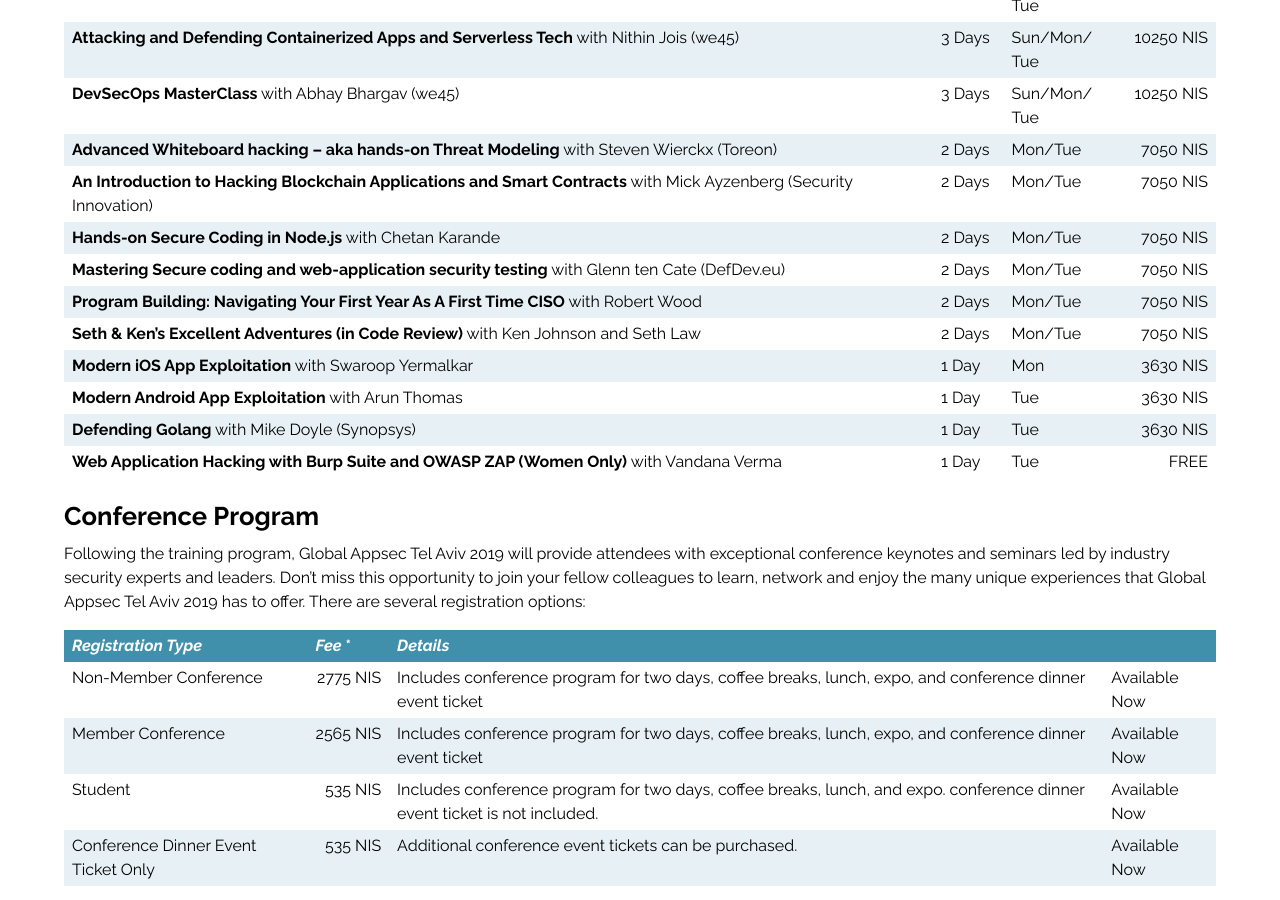
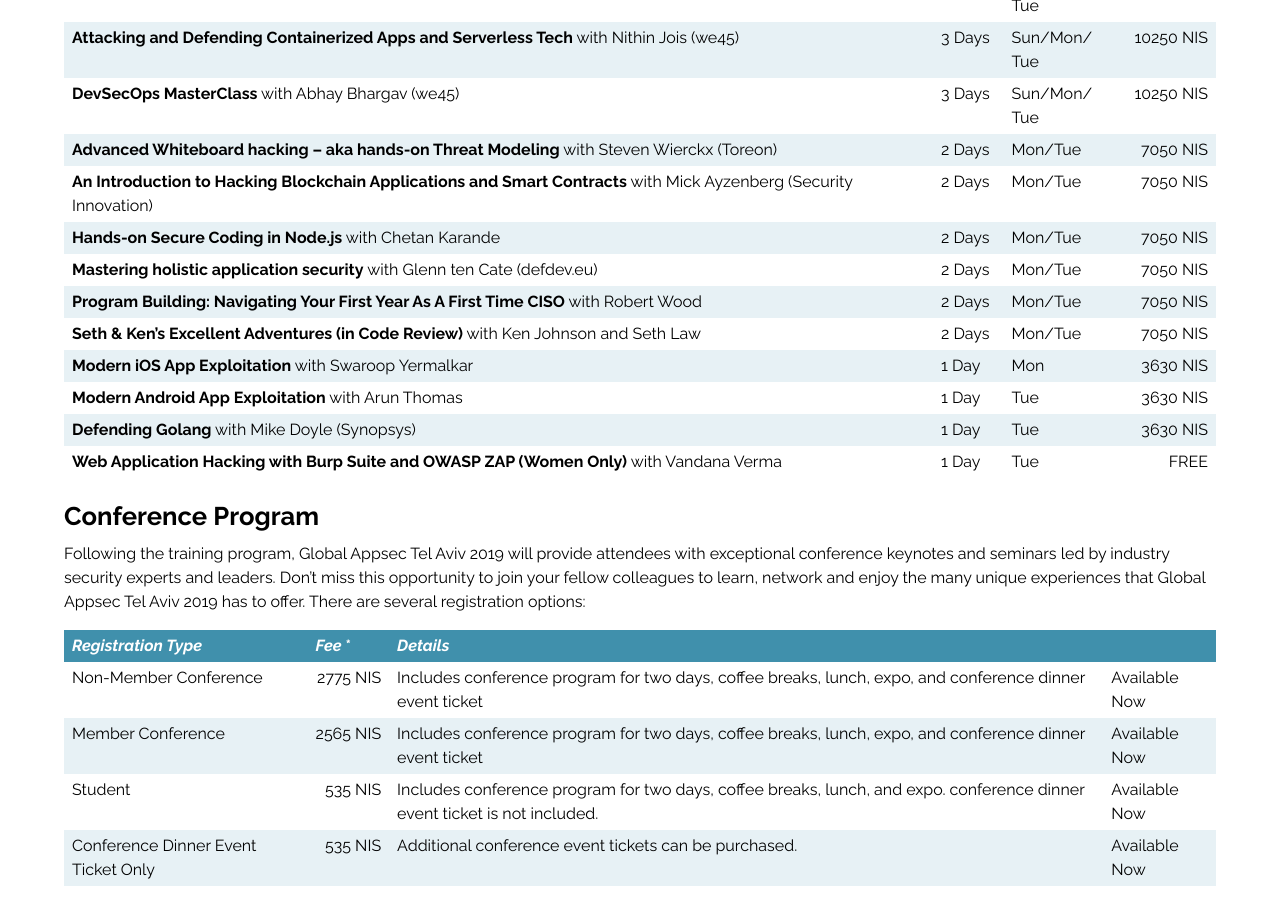
Before and after one commit to OWASP/AppSecTLV2019, a Jekyll site: the page built from registration/registration-locals.md, in a window 1280 px wide and 900 px high, scrolled down 603 px. Built offline with Jekyll 4.4.1, drawn with Linux system fonts in a browser that asks for light colours.

Commit message:
Update trainings.yml
Fix training title for one course

```diff
--- a/_data/trainings.yml
+++ b/_data/trainings.yml
@@ -34,8 +34,8 @@
   days: Mon/Tue
   localprice: 7050 NIS
   price: $1650
-- title: Mastering Secure coding and web-application  security testing
-  trainers: Glenn ten Cate (DefDev.eu)
+- title: Mastering holistic application security
+  trainers: Glenn ten Cate (defdev.eu)
   duration: 2 Days
   days: Mon/Tue
   localprice: 7050 NIS
```
